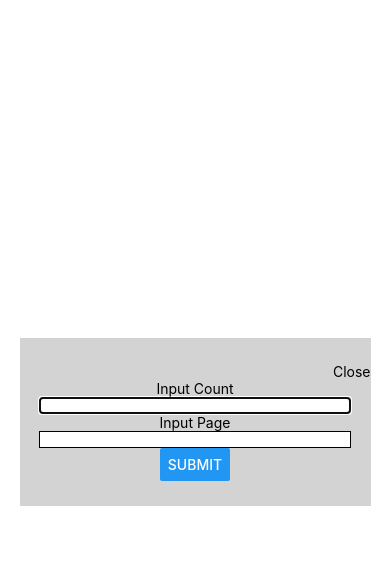
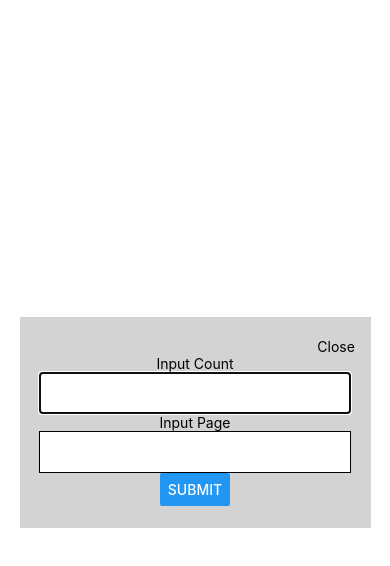
Before and after one commit to Ahsan4k/estatespace, a React Native app: screen / in a window 390 px wide. Both pictures are taken after a click on the button "FIND ENTRIES". Shown: the top 566 px of the page. Built offline with nearby package versions, Linux system fonts and the light colour scheme.

Commit message:
second commit

```diff
--- a/App.js
+++ b/App.js
@@ -67,7 +67,7 @@ const App = () => {
           <View style={styles.inner}>
             <Text
               onPress={() => isModalVisible(false)}
-              style={{alignSelf: 'flex-end'}}>
+              style={{alignSelf: 'flex-end', marginRight: width * 0.04}}>
               Close
             </Text>
             <Text>Input Count</Text>
@@ -126,13 +126,14 @@ const styles = StyleSheet.create({
   ti: {
     backgroundColor: 'white',
     width: width * 0.8,
-    height: height * 0.02,
+    height: height * 0.05,
     borderWidth: scale(1),
+    color: 'black',
   },
   inner: {
     backgroundColor: 'lightgrey',
     width: width * 0.9,
-    height: height * 0.2,
+    height: height * 0.25,
     alignItems: 'center',
     justifyContent: 'center',
   },
```
